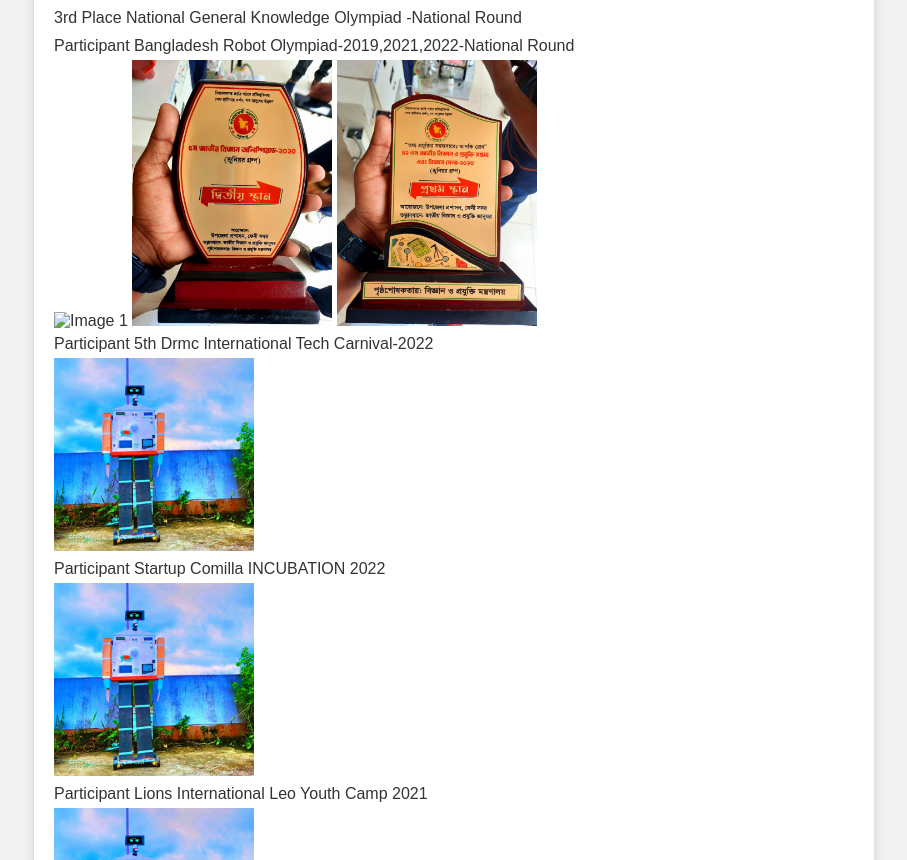
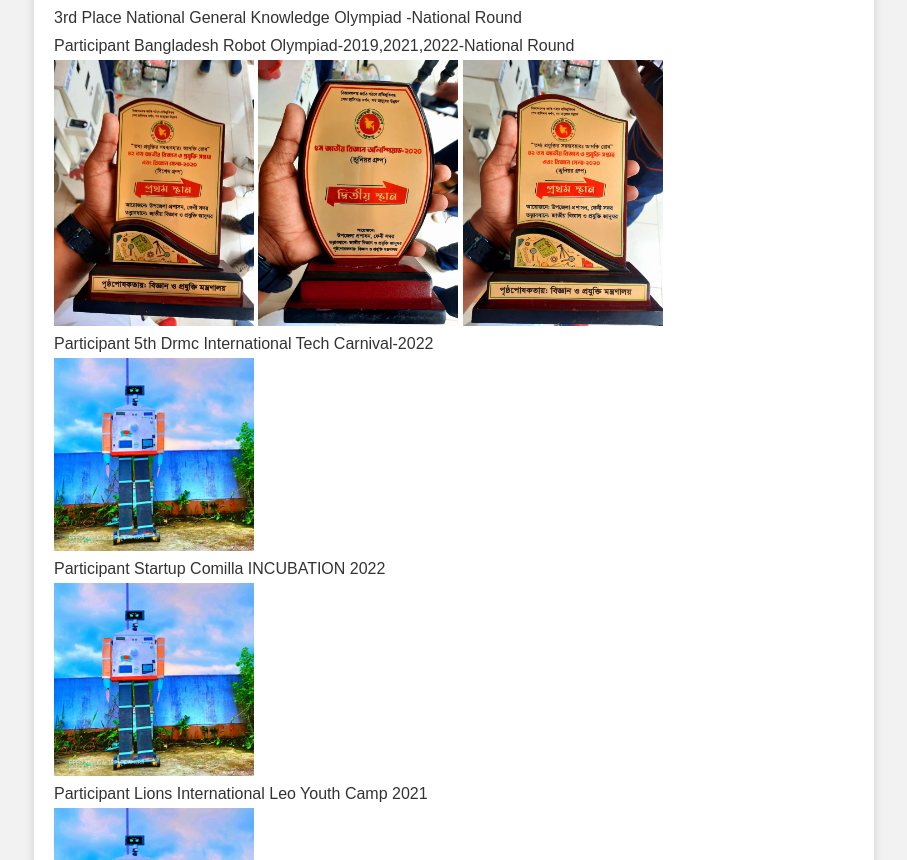
Before and after one commit to mdzihadulislam/mdzihad.github.io, a plain HTML site: page index.html in a window 1280 px wide. Shown: the part 5852-6712 px from the top of the page, without its empty margins (186-1093 px from the left). Drawn offline with Linux system fonts and the light colour scheme.

Commit message:
Update index.html

```diff
--- a/index.html
+++ b/index.html
@@ -73,7 +73,7 @@
    <img src="alpha21.jpg" alt="Alpha 21 Robot" width="200"/>
    <li>3rd Place National General Knowledge Olympiad -National Round</li>
    <li>Participant Bangladesh Robot Olympiad-2019,2021,2022-National Round</li>
-   <img src="Price1.jpg" alt="Image 1" width="200" />
+   <img src="Price 1.jpg" alt="Image 1" width="200" />
 <img src="Price 2.jpg" alt="Image 2" width="200" />
 <img src="Pprice 3.jpg" alt="Image 3" width="200" />
 <li>Participant 5th Drmc International Tech Carnival-2022</li>
```
